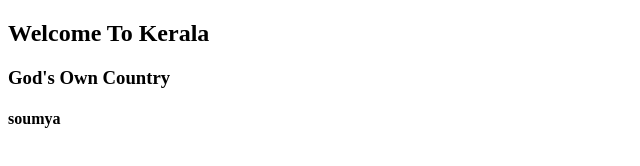
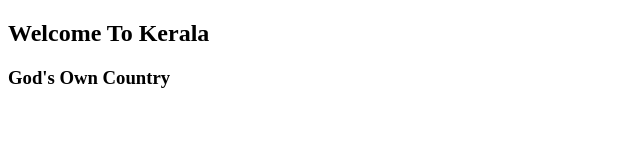
Before and after one commit to soumyamahesh20/My-1st-Assignment, a plain HTML site: page index.html in a window 1280 px wide. Shown: the full height of the page, 0-640 px from the left. Drawn offline with Linux system fonts and the light colour scheme.

Commit message:
Update index.html

```diff
--- a/index.html
+++ b/index.html
@@ -9,6 +9,6 @@
 <body>
     <h2>Welcome To Kerala</h2>
     <h3>God's Own Country</h3>
-    <h4>soumya</h4>
+
 </body>
 </html>
```
